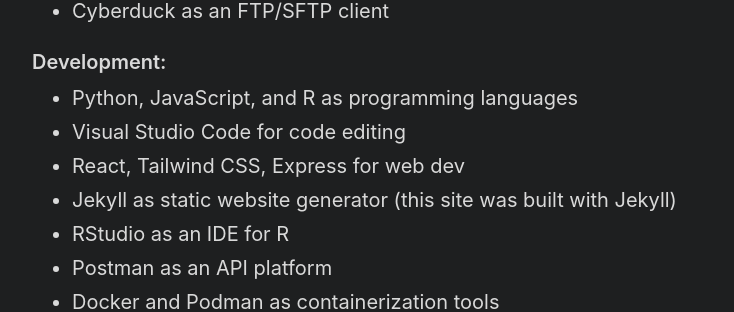
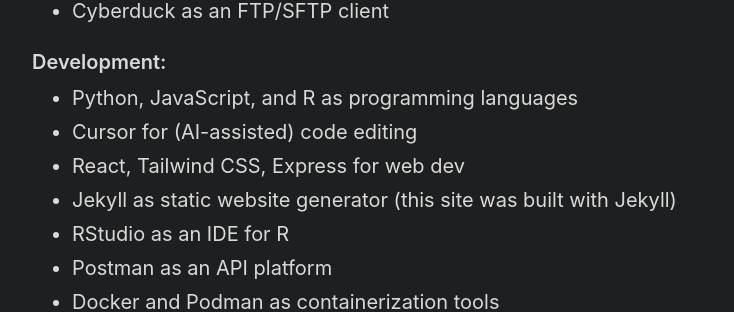
Before and after one commit to mmuenz/website, a Jekyll site: the page built from uses.md, in a window 1280 px wide. Shown: the part 1013-1325 px from the top of the page, without its empty margins (272-1006 px from the left). Built offline with Jekyll 4.4.1, drawn with Linux system fonts in a browser that asks for light colours.

Commit message:
Toolbox update

```diff
--- a/uses.md
+++ b/uses.md
@@ -38,7 +38,7 @@ On this page (inspired by web pages such as [this](https://wesbos.com/uses), [th
 ### Development:
 
 - Python, JavaScript, and R as programming languages
-- Visual Studio Code for code editing
+- Cursor for (AI-assisted) code editing
 - React, Tailwind CSS, Express for web dev
 - Jekyll as static website generator (this site was built with Jekyll)
 - RStudio as an IDE for R
```
